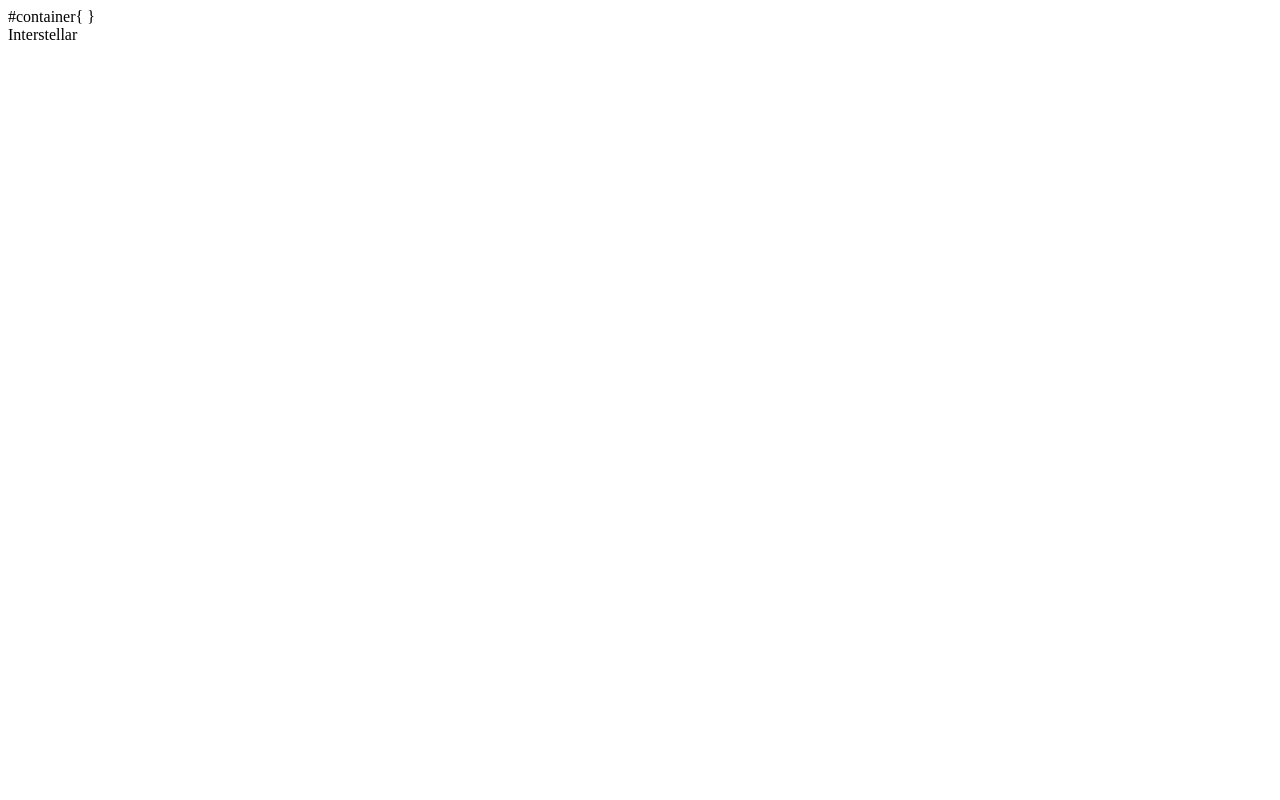
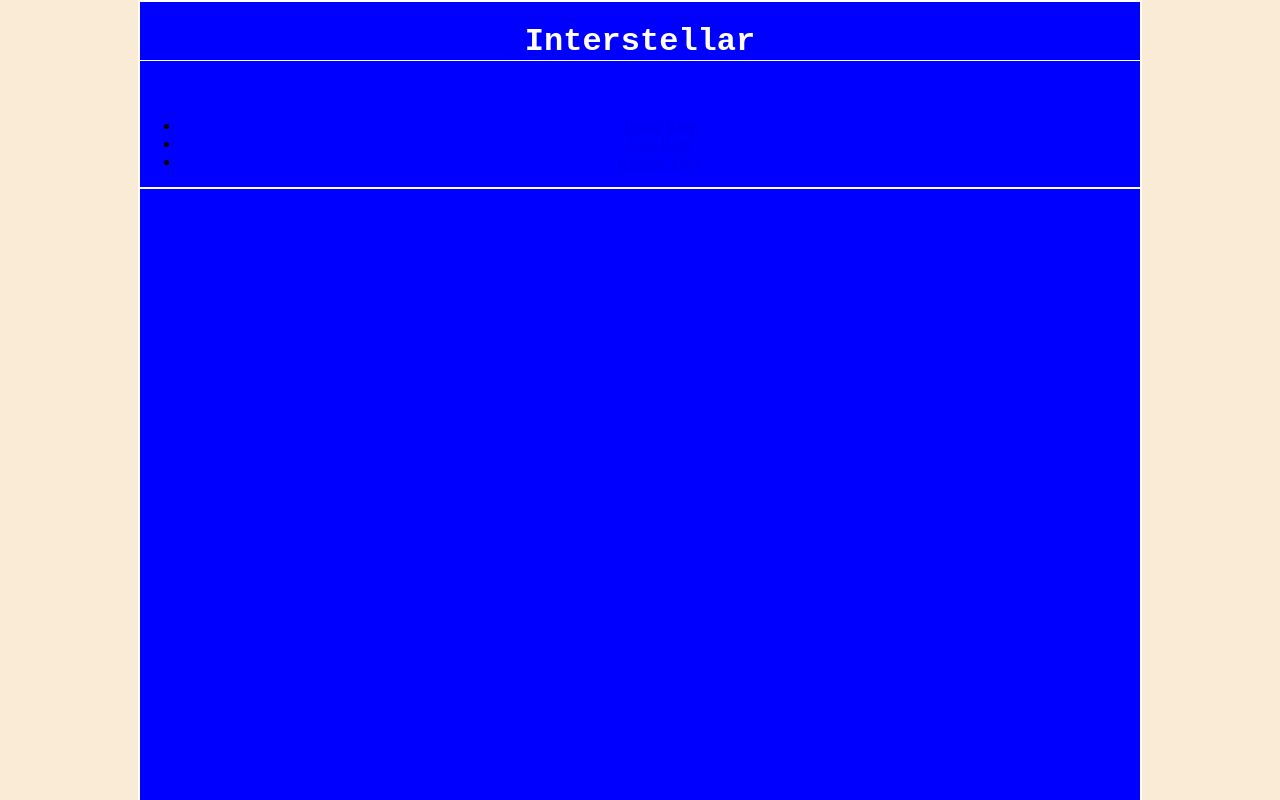
Before and after one commit to tylersanderson282/SE111-REPO, a plain HTML site: page Week 4/W4-Movies/indexmovie.html in a window 1280 px wide. Shown: the top 800 px of the page. Drawn offline with Linux system fonts and the light colour scheme.

Commit message:
started week 4

```diff
--- a/Week 4/W4-Movies/indexmovie.html
+++ b/Week 4/W4-Movies/indexmovie.html
@@ -6,12 +6,51 @@
     <meta name="viewport" content="width=device-width, initial-scale=1.0">
     <title>Interstellar</title>
     <meta name="Christopher Nolan">
+    <style>
+        h1{
+            font-family: 'Courier New', Courier, monospace; color: white
+        }
+        #Main{
+            background-color:blue;
+            border: 2px solid white;
+            width: 1000px;
+            height: 1000px;
+            box-shadow: 5px solid white;
+        }
+        body, html{
+            display: flex;
+            justify-content: center;
+            background-color: antiquewhite;
+            margin: 0;
+        }
+        #Header{
+            text-align: center;
+            border-bottom: 1px solid white;
+        }
+        #Nav{
+            text-align: center;
+            border-bottom: 2px solid white;
+        }
+        .Nav-list{
+            list-style: none;
+            display: inline;
+            text-align: center;
+            padding: 15px;
+        }
+
+    </style>
 </head>
 <body>
-    #container{
-
-    }
-    <div id="Container">Interstellar</div>
-
+<div id="Main">
+        <h1 id="Header">Interstellar</h1>
+    <br>
+    <div id="Nav">
+        <Ul>
+            <li class="Nav-List"><a href="#">Home Page</a></li>
+            <li class="Nav-List"><a href="#">Cast Page</a></li>
+            <li class="Nav-List"><a href="#">Review Page</a></li>
+        </Ul>
+    </div>
+<div>
 </body>
 </html>
```
Also changed, not shown: Week 4/index.html (+1 -1 lines).
